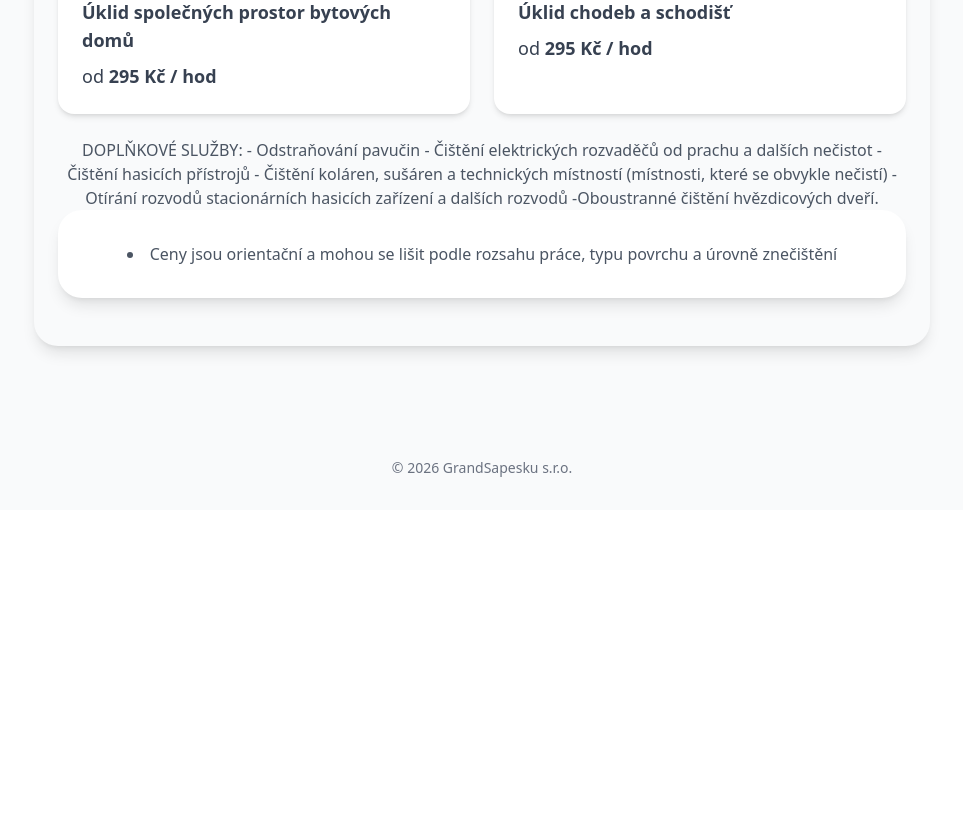
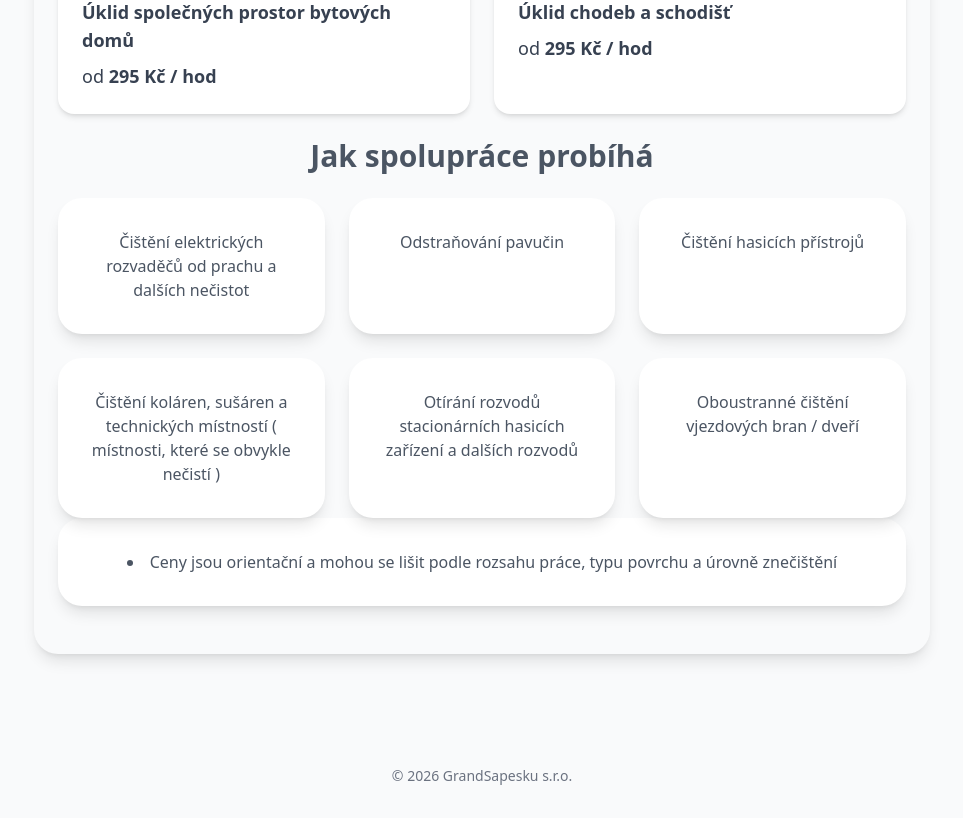
Before and after one commit to Grandsapesku/grandsapesku, a Next.js app: page / in a window 1280 px wide. Shown: the part 4579-5397 px from the top of the page, without its empty margins (158-1121 px from the left). Before the commit the page ends 5089 px from the top, so only its background shows below. Built offline with nearby package versions, Linux system fonts and the light colour scheme.

Commit message:
Update GrandSapeskuWebsite.jsx

```diff
--- a/components/GrandSapeskuWebsite.jsx
+++ b/components/GrandSapeskuWebsite.jsx
@@ -261,13 +261,19 @@ export default function GrandSapeskuWebsite() {
             </li>
           </ul>
           <p className="text-center text-gray-600 mt-4">
-          DOPLŇKOVÉ SLUŽBY:
-- Odstraňování pavučin
-- Čištění elektrických rozvaděčů od prachu a dalších nečistot
-- Čištění hasicích přístrojů
-- Čištění koláren, sušáren a technických místností (místnosti, které se obvykle nečistí)
-- Otírání rozvodů stacionárních hasicích zařízení a dalších rozvodů
--Oboustranné čištění hvězdicových dveří.
+             {/* JAK DOPLŇKOVÉ SLUŽBY */}
+        <section id="jak" className="grid gap-6">
+          <h2 className="text-3xl font-bold text-center">Jak spolupráce probíhá</h2>
+          <ol className="grid md:grid-cols-3 gap-6">
+            <li className="bg-white p-8 rounded-3xl shadow-lg text-center">Čištění elektrických rozvaděčů od prachu a dalších nečistot</li>
+            <li className="bg-white p-8 rounded-3xl shadow-lg text-center">Odstraňování pavučin</li>
+            <li className="bg-white p-8 rounded-3xl shadow-lg text-center">Čištění hasicích přístrojů</li>
+            <li className="bg-white p-8 rounded-3xl shadow-lg text-center">Čištění koláren, sušáren a technických místností ( místnosti, které se obvykle nečistí )</li>
+            <li className="bg-white p-8 rounded-3xl shadow-lg text-center">Otírání rozvodů stacionárních hasicích zařízení a dalších rozvodů</li>
+            <li className="bg-white p-8 rounded-3xl shadow-lg text-center">Oboustranné čištění vjezdových bran / dveří </li>
+          </ol>
+        </section>
+
             <li className="bg-white p-8 rounded-3xl shadow-lg">Ceny jsou orientační a mohou se lišit podle rozsahu práce, typu povrchu a úrovně znečištění</li>
           </p>
         </section>
```
